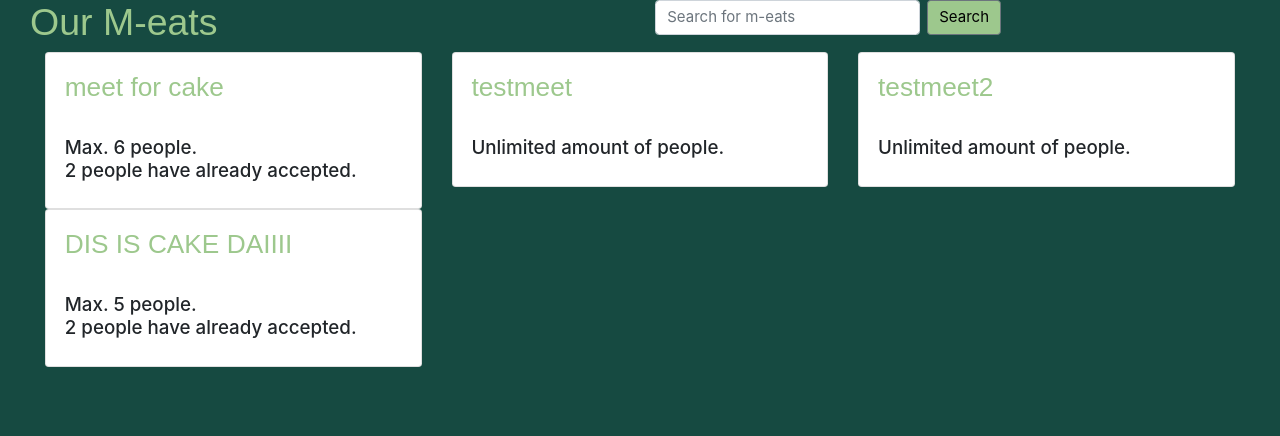
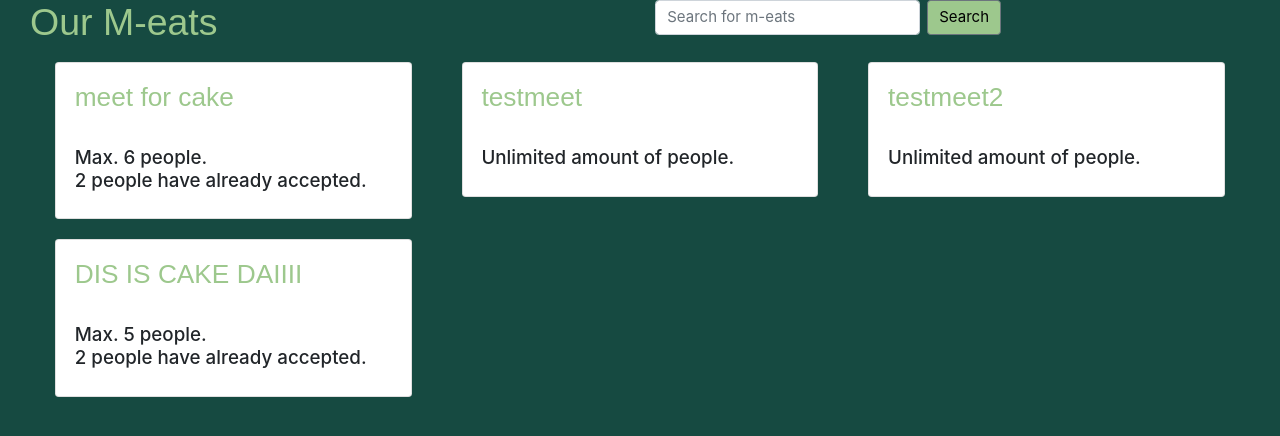
Before and after one commit to Luweren/CookSpot, a Django app: page /meets/ in a window 1280 px wide. Shown: the part 81-517 px from the top of the page. Run offline with Django 3.2, Linux system fonts and the light colour scheme; a user stored in the database is signed in; data comes from the database, SQL or seed files in the repository; parts of the project's set-up code (start-up, migrations or seed data) failed here and were passed over; some libraries are stand-ins or nearby versions.

Commit message:
small change

```diff
--- a/cookproject/templates/meets.html
+++ b/cookproject/templates/meets.html
@@ -16,7 +16,7 @@
   <div style="display: flex; flex-direction: row; flex-wrap: wrap">
     {% for i in meets %}
     <div class="col-md-4">
-        <div class="card">
+        <div class="card" style="margin: 10px;">
             <div class="card-body">
                 <h3 class="card-title"><a href="/{{i.user}}/meet/{{i.name}}/">{{i.name}}</a></h3><br>
                 <h5>
```
